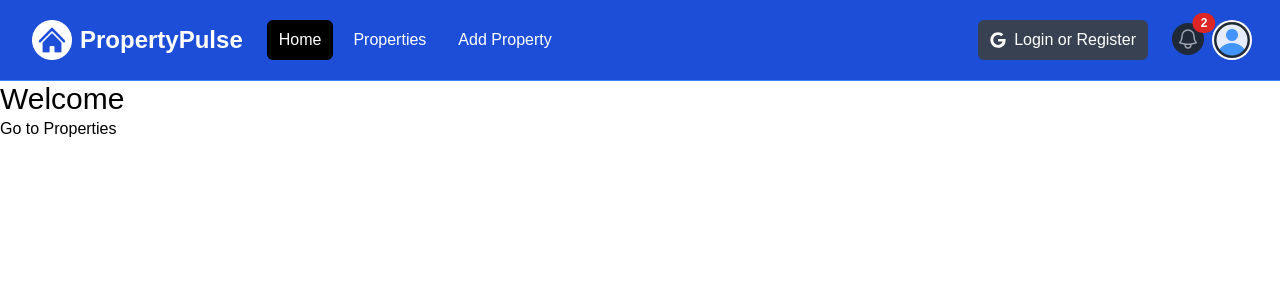
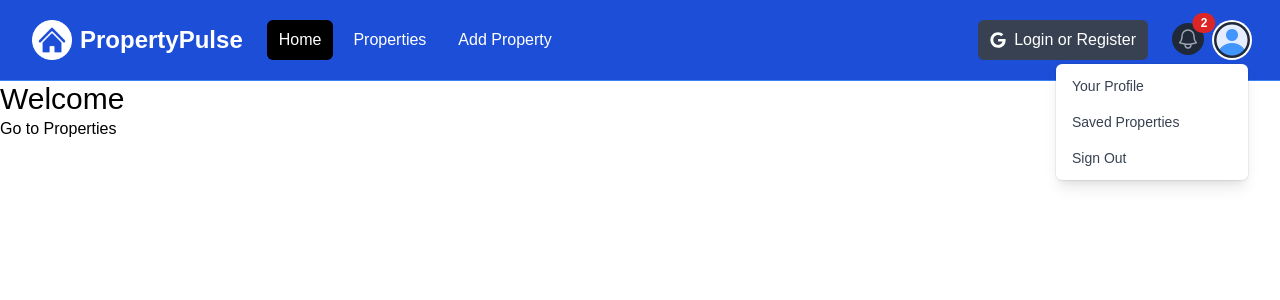
Before and after one commit to thomasmartinez114/property-app, a Next.js app: page / in a window 1280 px wide. Both pictures are taken after a click on the button "Open user menu". Shown: the top 300 px of the page. Built offline with nearby package versions, Linux system fonts and the light colour scheme.

Commit message:
profile menu state for drop down

```diff
--- a/components/Navbar.jsx
+++ b/components/Navbar.jsx
@@ -9,6 +9,7 @@
 
 const Navbar = () => {
   const [isMobileMenuOpen, setIsMobileMenuOpen] = useState(false);
+  const [isProfileMenuOpen, setIsProfileMenuOpen] = useState(false);
 
   return (
     <nav className='bg-blue-700 border-b border-blue-500'>
@@ -125,6 +126,7 @@
                   id='user-menu-button'
                   aria-expanded='false'
                   aria-haspopup='true'
+                  onClick={() => setIsProfileMenuOpen(prev => !prev)}
                 >
                   <span className='absolute -inset-1.5'></span>
                   <span className='sr-only'>Open user menu</span>
@@ -137,9 +139,10 @@
               </div>
 
               {/* <!-- Profile dropdown --> */}
+              {isProfileMenuOpen && (
                 <div
                   id='user-menu'
-                className='hidden absolute right-0 z-10 mt-2 w-48 origin-top-right rounded-md bg-white py-1 shadow-lg ring-1 ring-black ring-opacity-5 focus:outline-none'
+                  className='absolute right-0 z-10 mt-2 w-48 origin-top-right rounded-md bg-white py-1 shadow-lg ring-1 ring-black ring-opacity-5 focus:outline-none'
                   role='menu'
                   aria-orientation='vertical'
                   aria-labelledby='user-menu-button'
@@ -172,6 +175,7 @@
                     Sign Out
                   </button>
                 </div>
+              )}
             </div>
           </div>
         </div>
```
Lines whose indentation alone changed are shown as unchanged.
